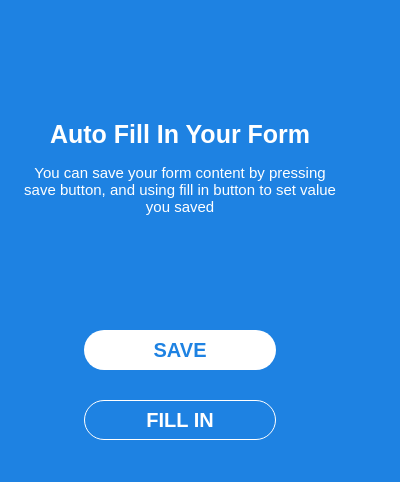
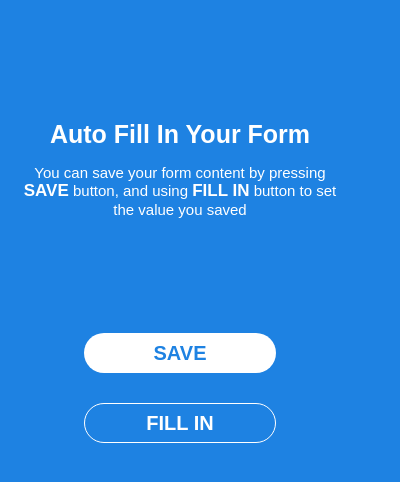
Before and after one commit to emagrorrim/auto-fill-in-your-form, a browser extension: page src/popup.html in a window 400 px wide. Drawn offline with Linux system fonts and the light colour scheme.

Commit message:
Modify description to make it more readable

```diff
--- a/src/popup.html
+++ b/src/popup.html
@@ -7,7 +7,7 @@
   </head>
   <body>
     <h1 class="title">Auto Fill In Your Form</h1>
-    <p class="description">You can save your form content by pressing save button, and using fill in button to set value you saved</p>
+    <p class="description">You can save your form content by pressing <strong class="big-font">SAVE</strong> button, and using <strong class="big-font">FILL IN</strong> button to set the value you saved</p>
     <button class="btn" id="save-btn">SAVE</button>
     <button class="btn" id="fill-in-btn">FILL IN</button>
   </body>
--- a/src/style/popup.css
+++ b/src/style/popup.css
@@ -30,6 +30,10 @@ body {
   color: white;
 }
 
+.big-font {
+  font-size: 17px;
+}
+
 .btn {
   display: inline-block;
   width: 60%;
```
